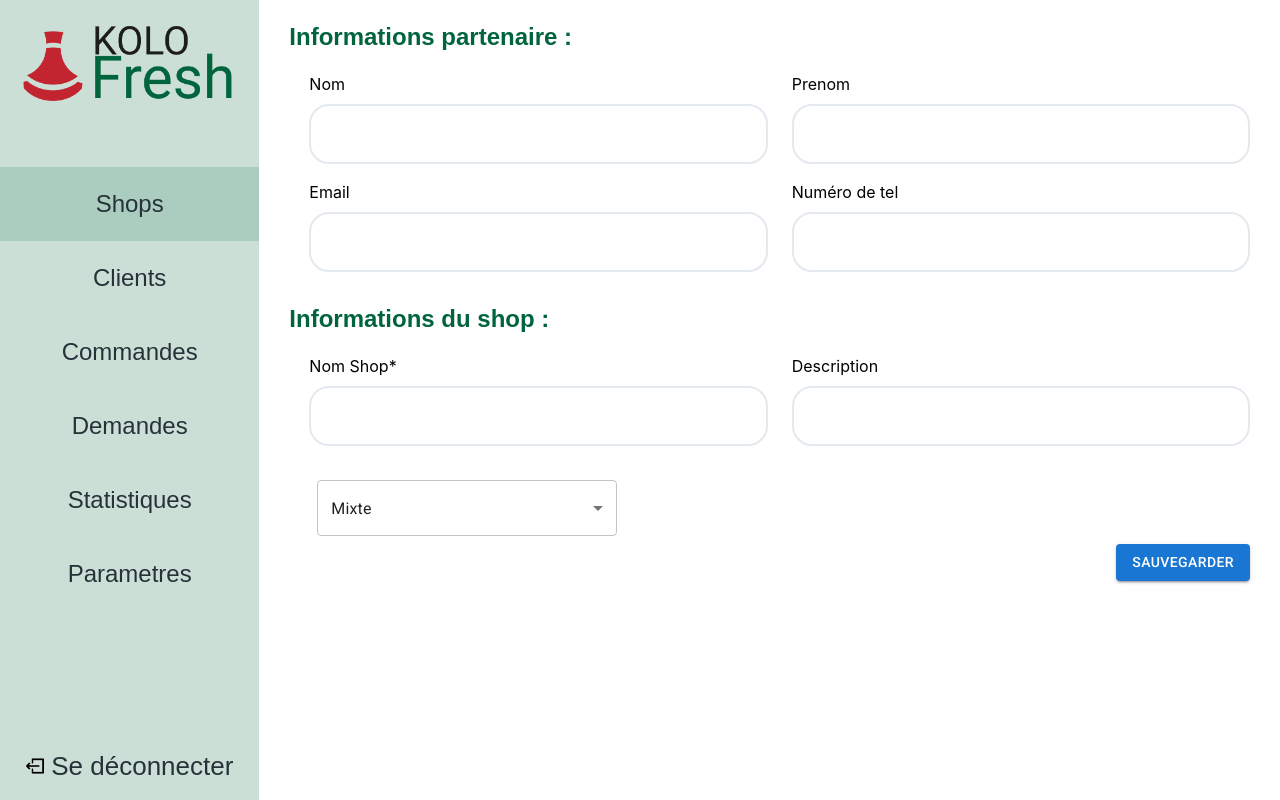
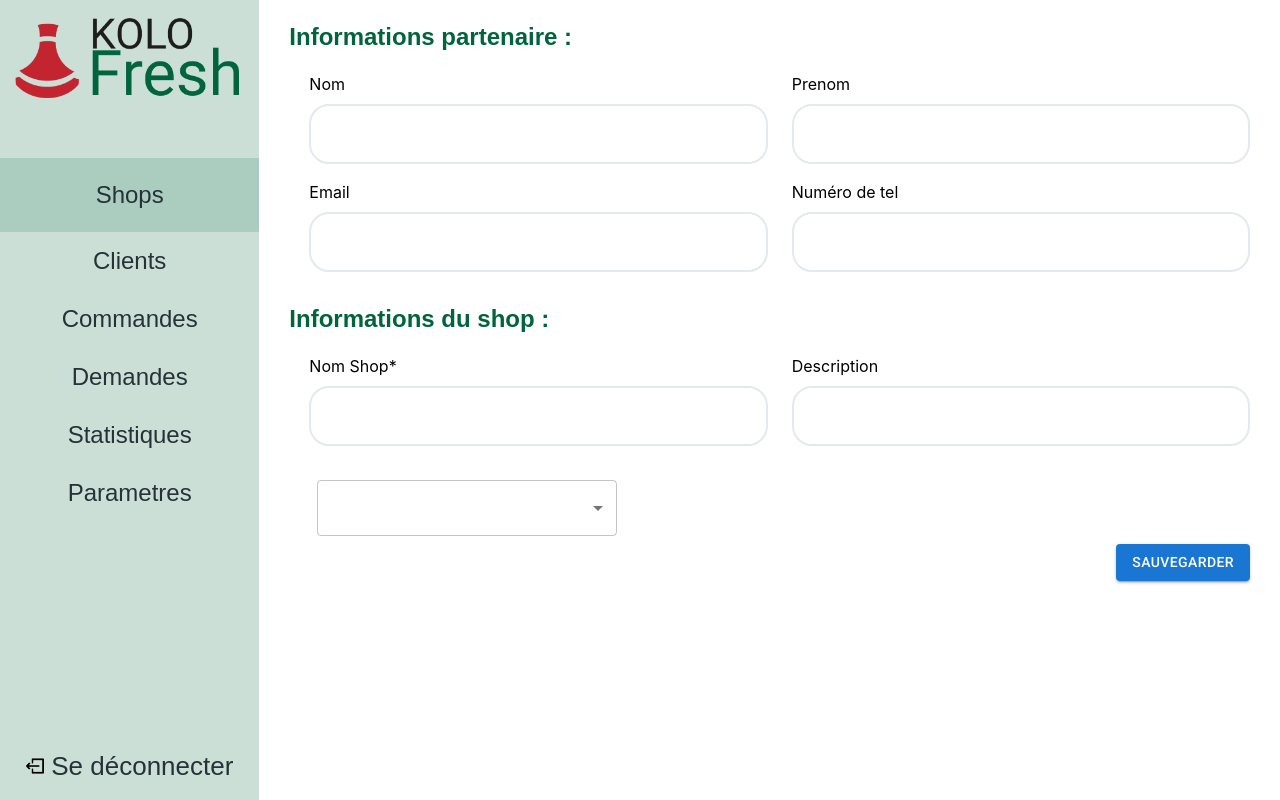
Before and after one commit to othmaneg99/KoloFreshWeb, a Next.js app: page /admin/shopdetail in a window 1280 px wide. Built offline with nearby package versions, Linux system fonts and the light colour scheme; a web font is replaced by a local one.

Commit message:
Updating shop detail page

```diff
--- a/pages/admin/shopdetail.jsx
+++ b/pages/admin/shopdetail.jsx
@@ -1,7 +1,7 @@
 import AdminSideBar from '@components/sideBarAdmin/sideBarAdmin.component.jsx';
 import style from '/styles/shopDetail.module.scss';
 import st from '/styles/partnerProducts.module.scss';
-import * as React from 'react';
+import React, { useState } from 'react';
 import Image from 'next/image';
 import { Grid } from '@mui/material';
 import { useTheme } from '@mui/material/styles';
@@ -10,8 +10,28 @@ import MenuItem from '@mui/material/MenuItem';
 import FormControl from '@mui/material/FormControl';
 import Select from '@mui/material/Select';
 import { Button } from '@mui/material';
+import { Box } from '@mui/system';
+import { Chip } from '@mui/material';
 
 export default function AdminShops() {
+
+  const categories = [
+    { id: 0, name: 'Salés' },
+    { id: 1, name: 'Sucrés' },
+    { id: 2, name: 'Mixte' },
+  ];
+
+  const [selectedCategories, setSelectedCategories] = useState([]);
+
+  const onCategoriesChange = event => {
+    const {
+      target: { value },
+    } = event;
+    setSelectedCategories(
+      // On autofill we get a stringified value.
+      typeof value === 'string' ? value.split(',') : value,
+    );
+  };
 
   return (
     <div className={st.container}>
@@ -88,22 +108,23 @@ export default function AdminShops() {
                 <FormControl sx={{ m: 1, width: 300, mt: 3 }}>
                   <Select
                     displayEmpty
-
+                    onChange={onCategoriesChange}
+                    multiple
+                    value={selectedCategories}
                     inputProps={{ 'aria-label': 'Without label' }}
+                    renderValue={selected => (
+                      <Box sx={{ display: 'flex', flexWrap: 'wrap', gap: 0.5 }}>
+                        {selected.map(value => (
+                          <Chip key={value} label={value} />
+                        ))}
+                      </Box>
+                    )}
                   >
-                    <MenuItem disabled value="">
-                      <em>Placeholder</em>
-                    </MenuItem>
-                      <MenuItem>
-                        Sucré
+                    {categories.map(c => (
+                      <MenuItem key={c.id} value={c.name}>
+                        {c.name}
                       </MenuItem>
-                      <MenuItem>
-                        Salé
-                      </MenuItem>
-                      <MenuItem>
-                        Mixte
-                      </MenuItem>
-                    ))
+                    ))}
                   </Select>
                 </FormControl>
 
--- a/styles/partnerProducts.module.scss
+++ b/styles/partnerProducts.module.scss
@@ -43,7 +43,7 @@
 
   display: block;
 
-  padding: 18px;
+  padding: 15px;
 
   background: linear-gradient(0deg, #cbdfd7, #cbdfd7), linear-gradient(0deg, #676767, #676767), #676767;
 }
@@ -60,8 +60,6 @@
   display: block;
 
   border-radius: 0px;
-
-  padding: 23px;
 
   background: linear-gradient(0deg, #cbdfd7, #cbdfd7), linear-gradient(0deg, #676767, #676767), #676767;
 }
```
